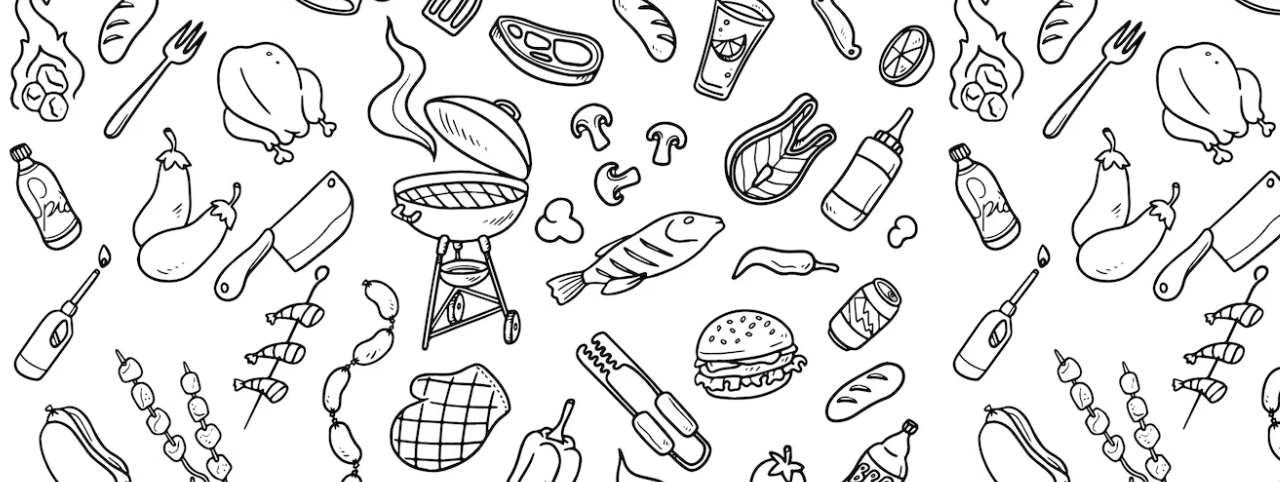
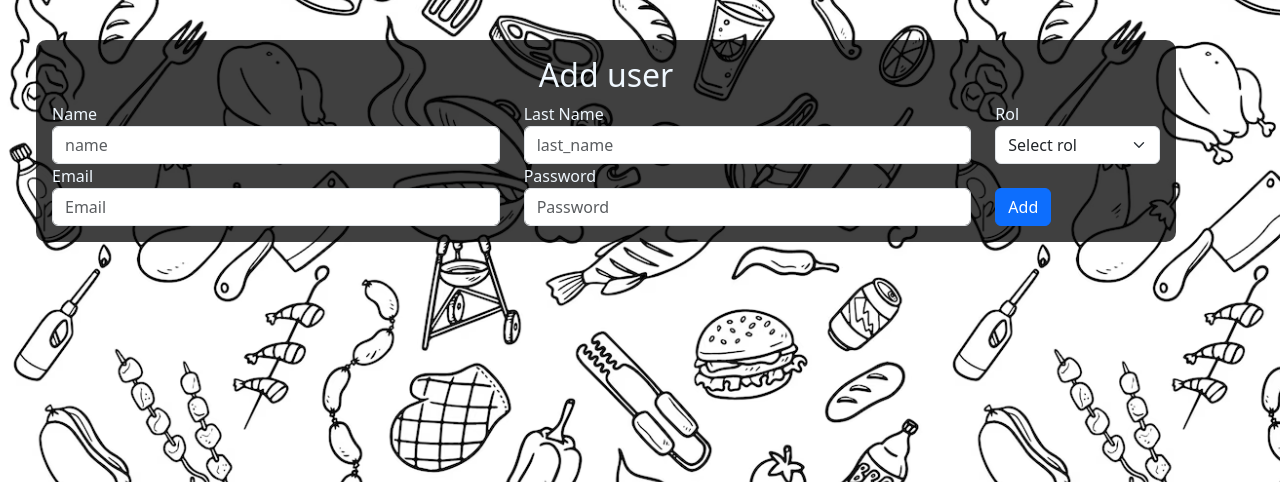
Before and after one commit to AndresKenji/CS50x_final_project, a FastAPI app: template app/templates/users.html in a window 1280 px wide. Shown: the part 145-627 px from the top of the page. Run offline with FastAPI, Linux system fonts and the light colour scheme; the template is opened without the code that fills it, so the values that code supplies are empty.

Commit message:
Moddifying create_user endpoint

```diff
--- a/app/templates/layout.html
+++ b/app/templates/layout.html
@@ -1,6 +1,7 @@
 <!DOCTYPE html>
 <html lang="en">
 <head>
+  <link rel="icon" href="/static/icono.png" type="image/png" sizes="32x32">
   <title>{% block title %}{% endblock %}</title>
   <meta charset="utf-8">
   <meta name="viewport" content="width=device-width, initial-scale=1">
@@ -16,7 +17,7 @@
 </head>
 <body>
 
-  <nav class="navbar navbar-expand-lg navbar-dark bg-black">
+  <nav class="navbar navbar-expand-lg navbar-dark bg-black ">
     <div class="container-fluid">
       <button class="navbar-toggler" type="button" data-bs-toggle="collapse" data-bs-target="#navbarSupportedContent" aria-controls="navbarSupportedContent" aria-expanded="false" aria-label="Toggle navigation">
         <span class="navbar-toggler-icon"></span>
@@ -36,13 +37,13 @@
           </li>
         {% if rol == 1%}
           <li class="nav-item">
-            <a class="nav-link" href="/users"> <i class="bi-person-fill-gear"></i>Users</a>
+            <a class="nav-link" href="/users/users"> <i class="bi-person-fill-gear"></i>Users</a>
           </li>
         {% endif %}
 
       </ul>
       {% if USERNAME  %}
-      <a class="navbar-brand">Welcome {{ USERNAME }}</a>
+      <a class="navbar-brand">Welcome {{ USERNAME | title }}</a>
 
       {% endif %}
         {% if session == True %}
--- a/app/templates/users.html
+++ b/app/templates/users.html
@@ -7,8 +7,8 @@
 
 {% block content %}
 
-<div class="container align-content-center mt-5">
-    <table class="table table-dark table-hover">
+<div class="container align-content-center mt-5" >
+    <table class="table table-dark table-hover ">
         <thead>
             <tr>
                 <th>Name</th>
@@ -35,11 +35,46 @@
         </tbody>
     </table>
 
-    <div class="row">
 
+</div>
+<div class="container bg-black bg-opacity-75 m-4 p-3" style="color: aliceblue; border-radius: 10px;">
+    <h2 class="text-center">Add user</h2>
+    <form action="/users/create_user" method="post">
+        <div class="row align-items-center">
+            <div class="col-md-5 ">
+                <label for="name">Name</label>
+                <input type="text" class="form-control" name="name" id="name" placeholder="name">
+            </div>
+            <div class=" col-md-5">
+                <label for="last_name">Last Name</label>
+                <input type="text" class="form-control" name="last_name" id="last_name" placeholder="last_name">
+            </div>
+            <div class=" col-md-2">
+                <label for="rol">Rol</label>
+                <select name="rol" id="rol" class="form-select">
+                    <option selected>Select rol</option>
+                    <option value="1">Administrator</option>
+                    <option value="2">Chef</option>
+                    <option value="3">Waiter</option>
+                    <option value="4">Customer</option>
+                </select>
+            </div>
+        </div>
+        <div class="row align-items-center">
 
-    </div>
-
+            <div class="col-5">
+                <label for="email">Email</label>
+                <input type="email" class="form-control" name="email" id="email" placeholder="Email">
+            </div>
+            <div class="col-5">
+                <label for="password">Password</label>
+                <input type="password" class="form-control" name="password" id="password" placeholder="Password">
+            </div>
+            <div class="col-auto pt-4">
+                <button type="submit" class="btn btn-primary ">Add</button>
+            </div>
+        </div>
+    </form>
 </div>
 
 {% endblock %}
```
Also changed, not shown: app/src/routes/home.py (+0 -17 lines), app/src/routes/users.py (+50 -5 lines), app/static/icono.png (added), 1 other file.
